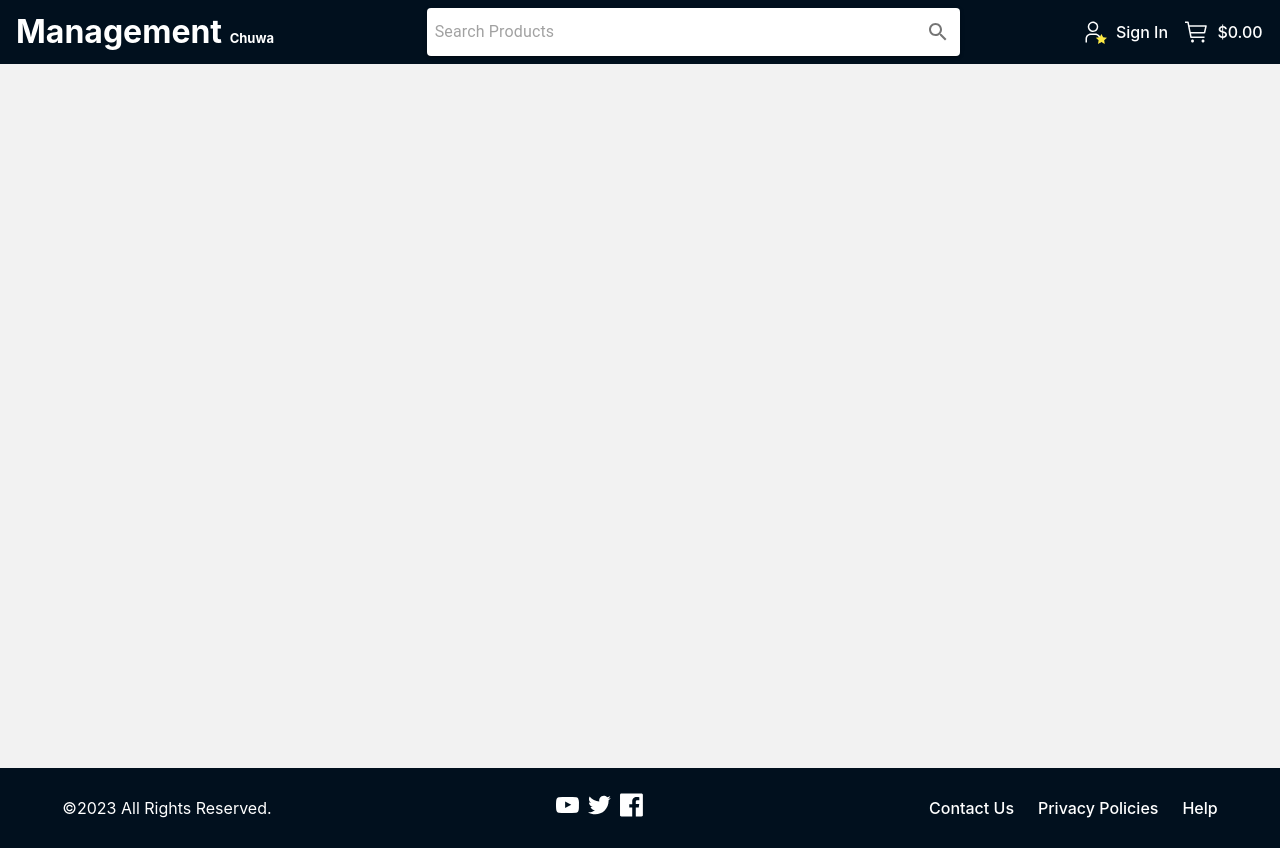
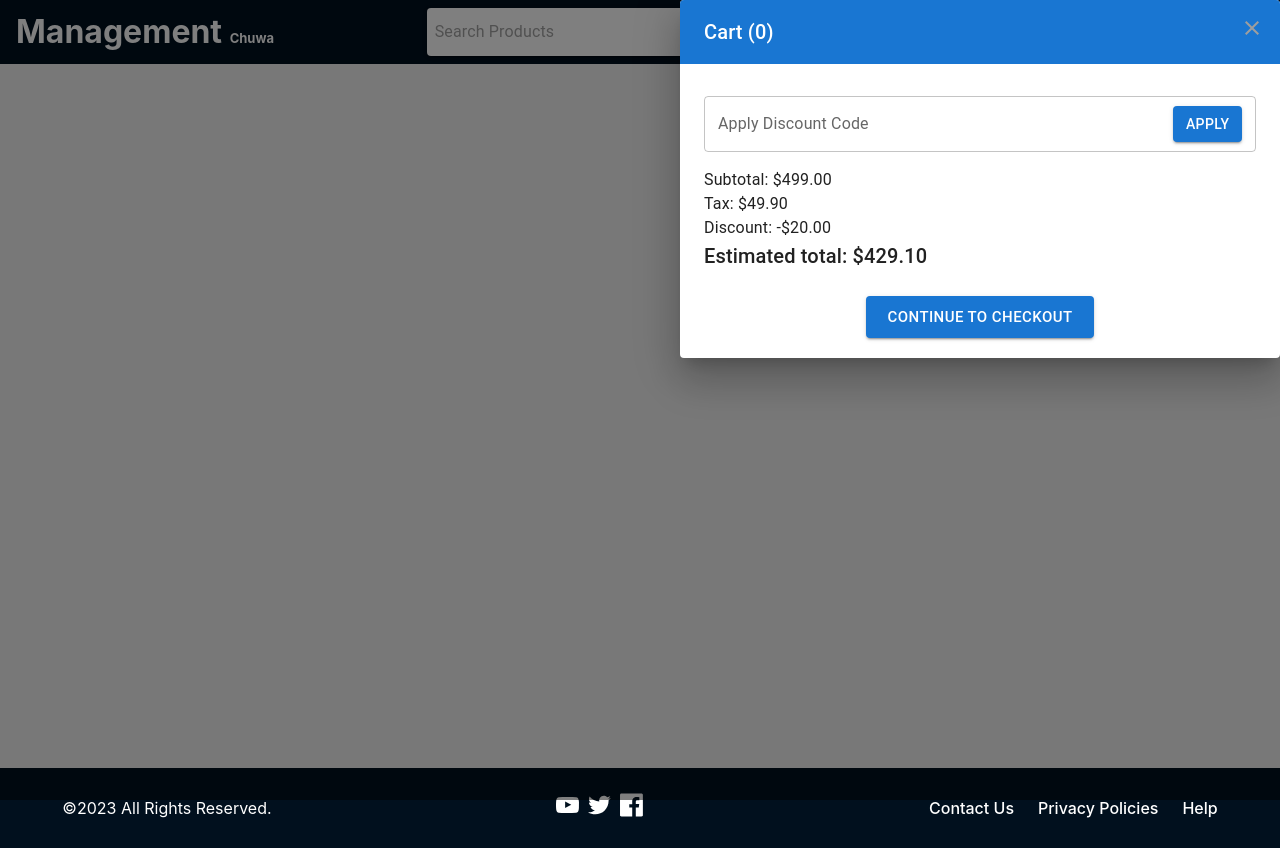
Before and after one commit to smudgebaby/Project1, a React (Vite) app in the folder product management system/: page /cart in a window 1280 px wide. Built offline with nearby package versions, Linux system fonts and the light colour scheme.

Commit message:
cart version 0

```diff
--- a/product management system/src/App.jsx
+++ b/product management system/src/App.jsx
@@ -7,9 +7,20 @@ import Footer from './Components/Footer.jsx';
 import Products from './Pages/Products/Products.jsx';
 import CreateProduct from './Pages/CreateProduct/CreateProduct.jsx';
 import ProductDetail from './Pages/ProductDetail/ProductDetail.jsx';
+import Cart from './Components/CartDetail.jsx';
 import {Container} from '@mui/material';
+import { useState } from 'react';
 
 function App() {
+  const [cartItems, setCartItems] = useState([]);
+  const [isCartOpen, setIsCartOpen] = useState(true);
+  const handleCartOpen = () => {
+    setIsCartOpen(true);
+  };
+
+  const handleCartClose = () => {
+    setIsCartOpen(false);
+  };
 
   return (
     <Router>
@@ -21,6 +32,7 @@ function App() {
           <Route path='/create' element={<CreateProduct />} />
           <Route path='/products' element={<Products />} />
           <Route path='/detail' element={<ProductDetail />} />
+          <Route path='/cart' element={<Cart open={isCartOpen} handleClose={handleCartClose} cartItems={cartItems} />} />
         </Routes>
       </Container>
       <Footer />
--- /dev/null
+++ b/product management system/src/Components/CartDetail.jsx
@@ -0,0 +1,84 @@
+import {
+  Dialog,
+  DialogTitle,
+  DialogContent,
+  IconButton,
+  List,
+  ListItem,
+  ListItemText,
+  ListItemSecondaryAction,
+  Button,
+  Typography,
+  Box,
+  TextField,
+} from '@mui/material';
+import CloseIcon from '@mui/icons-material/Close';
+
+function Cart({ open, handleClose, cartItems }) {
+  return (
+    <Dialog open={open} onClose={handleClose} fullWidth={true}
+    maxWidth="sm"
+    PaperProps={{
+      style: {
+        position: 'absolute',
+        top: 0,
+        right: 0,
+        margin: 0,
+      },
+    }}>
+    <DialogTitle sx={{ bgcolor: 'primary.main', color: 'primary.contrastText' }}>
+      Cart ({cartItems.length})
+      <IconButton
+        onClick={handleClose}
+        sx={{
+          position: 'absolute',
+          right: 8,
+          top: 8,
+          color: (theme) => theme.palette.grey[500],
+        }}
+      >
+        <CloseIcon />
+      </IconButton>
+    </DialogTitle>
+    <DialogContent>
+      <List>
+        {cartItems.map((item, index) => (
+          <ListItem key={index}>
+            <ListItemText primary={item.name} secondary={`$${item.price.toFixed(2)}`} />
+            {/* Add Quantity Selector */}
+            <ListItemSecondaryAction>
+              <IconButton edge="end" aria-label="remove" onClick={() => handleRemove(item.id)}>
+                {/* You can add a remove icon here */}
+              </IconButton>
+            </ListItemSecondaryAction>
+          </ListItem>
+        ))}
+      </List>
+      <Box component="form" sx={{ mt: 2 }}>
+        <TextField
+          fullWidth
+          label="Apply Discount Code"
+          InputProps={{
+            endAdornment: <Button variant="contained">Apply</Button>,
+          }}
+        />
+      </Box>
+      {/* Add other cart summary details */}
+      <Box sx={{ mt: 2 }}>
+        <Typography variant="body1">Subtotal: $499.00</Typography>
+        <Typography variant="body1">Tax: $49.90</Typography>
+        <Typography variant="body1">Discount: -$20.00</Typography>
+        <Typography variant="h6">Estimated total: $429.10</Typography>
+      </Box>
+      <Box sx={{ display: 'flex', justifyContent: 'center', mt: 3 }}>
+        <Button variant="contained" color="primary" size="large">
+          Continue to checkout
+        </Button>
+      </Box>
+    </DialogContent>
+  </Dialog>
+);
+}
+
+
+export default Cart;
```
